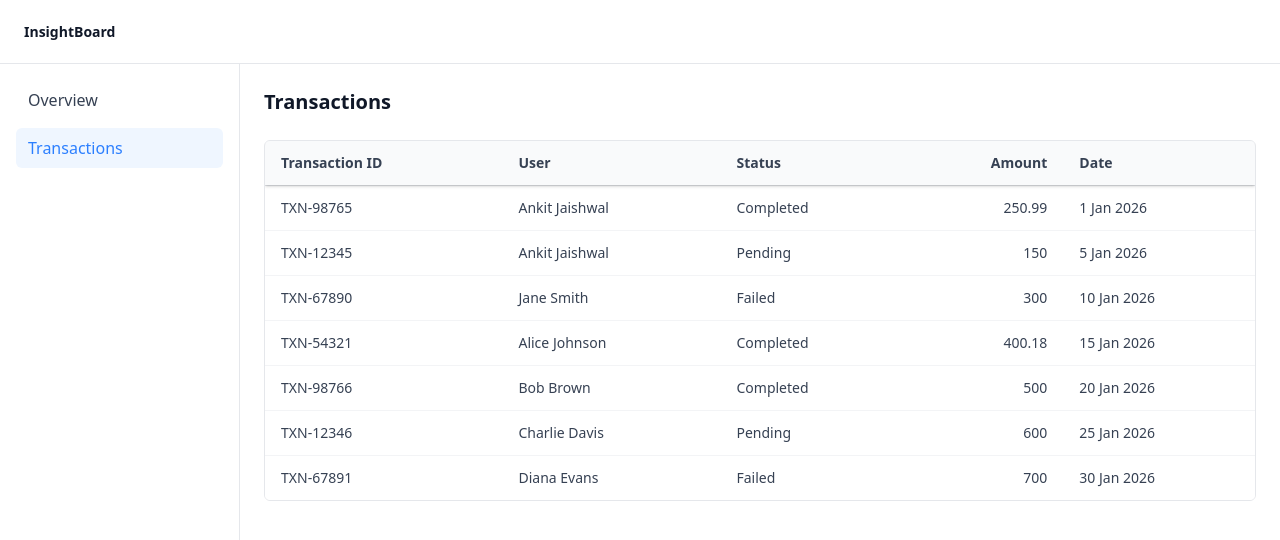
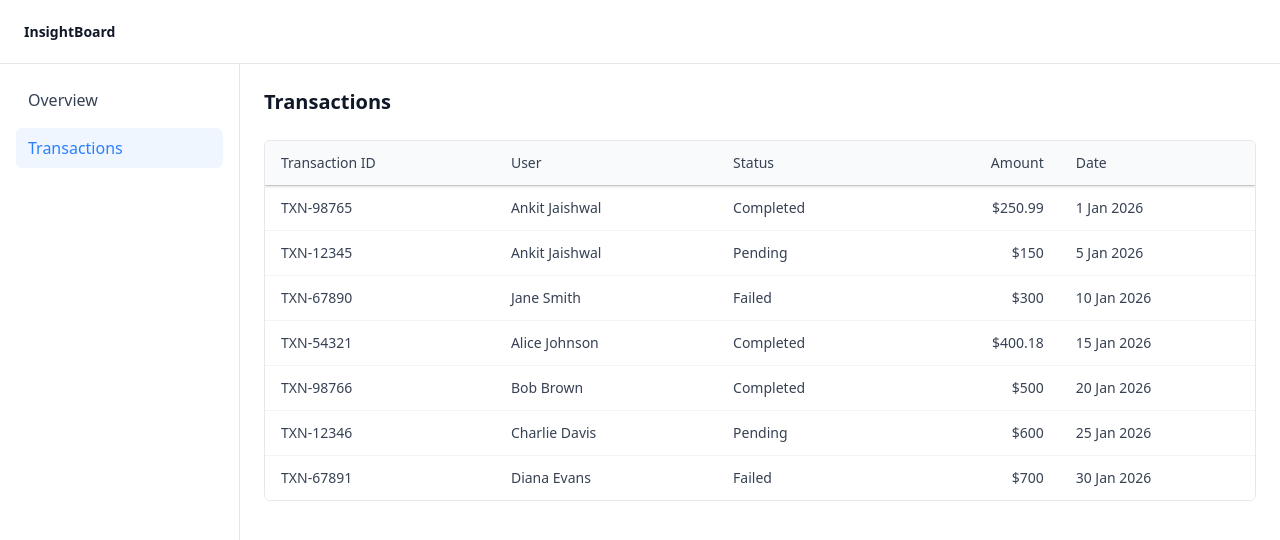
Before and after one commit to ankitjaishwal/Insight-board, a React (Vite) app: page /transactions in a window 1280 px wide. Shown: the top 540 px of the page. Built offline with nearby package versions, Linux system fonts and the light colour scheme.

Commit message:
refactor: introduce column-driven transactions table

```diff
--- a/src/components/Overview.tsx
+++ b/src/components/Overview.tsx
@@ -1,5 +1,5 @@
-import type { Metrics } from "../utils";
 import MetricCard from "./MetricCard";
+import { type Metrics } from "../types";
 
 const Overview = ({ metrics }: { metrics: Metrics }) => {
   return (
--- a/src/components/TransactionsTable.tsx
+++ b/src/components/TransactionsTable.tsx
@@ -1,24 +1,22 @@
-import type { Transaction } from "../mocks/transactions.mock";
+import type { Transaction, TransactionColumn } from "../types";
 
 const TransactionsTable = ({
   columns,
   data,
 }: {
-  columns: { header: string; accessor: string; alignment?: string }[];
+  columns: TransactionColumn[];
   data: Transaction[];
 }) => {
   return (
-    /* 1. Wrapper controls the scrolling */
     <div className="w-full border border-gray-200 rounded-md max-h-[calc(100vh-140px)] overflow-auto">
       <table className="w-full border-collapse">
-        {/* 2. top-0 is required for sticky to work */}
         <thead className="bg-gray-50 sticky top-0 z-10 shadow-sm">
           <tr>
             {columns.map((column) => (
               <th
-                key={column.accessor}
-                className={`px-4 py-3 text-left text-sm font-semibold text-gray-700 border-b border-gray-200 ${
-                  column.alignment === "right" ? "text-right" : ""
+                key={column.key}
+                className={`px-4 py-3 text-left text-sm font-medium text-gray-700 border-b border-gray-200 ${
+                  column.align === "right" ? "text-right" : ""
                 }`}
               >
                 {column.header}
@@ -37,20 +35,21 @@ const TransactionsTable = ({
               </td>
             </tr>
           ) : (
-            data.map((row, idx) => (
+            data.map((row) => (
               <tr
-                key={row.transactionId || idx}
+                key={row.transactionId}
                 className="border-b border-gray-100 hover:bg-gray-50 cursor-pointer last:border-0"
               >
-                {/* 3. Make the cells dynamic based on columns */}
                 {columns.map((col) => (
                   <td
-                    key={col.accessor}
+                    key={col.key}
                     className={`px-4 py-3 text-sm text-gray-700 ${
-                      col.alignment === "right" ? "text-right" : ""
+                      col.align === "right" ? "text-right" : ""
                     }`}
                   >
-                    {row[col.accessor as keyof Transaction]}
+                    {col.render
+                      ? col.render(row[col.key as keyof Transaction])
+                      : row[col.key as keyof Transaction]}
                   </td>
                 ))}
               </tr>
--- a/src/mocks/transactions.mock.ts
+++ b/src/mocks/transactions.mock.ts
@@ -1,10 +1,4 @@
-export type Transaction = {
-  transactionId: string;
-  user: string;
-  status: string;
-  amount: number;
-  date: string;
-};
+import type { Transaction } from "../types";
 
 export const transactions: Transaction[] = [
   {
@@ -12,48 +6,48 @@ export const transactions: Transaction[] = [
     user: "Ankit Jaishwal",
     status: "Completed",
     amount: 250.99,
-    date: "1 Jan 2026",
+    date: "2026-01-01",
   },
   {
     transactionId: "TXN-12345",
     user: "Ankit Jaishwal",
     status: "Pending",
     amount: 150,
-    date: "5 Jan 2026",
+    date: "2026-01-05",
   },
   {
     transactionId: "TXN-67890",
     user: "Jane Smith",
     status: "Failed",
     amount: 300,
-    date: "10 Jan 2026",
+    date: "2026-01-10",
   },
   {
     transactionId: "TXN-54321",
     user: "Alice Johnson",
     status: "Completed",
     amount: 400.18,
-    date: "15 Jan 2026",
+    date: "2026-01-15",
   },
   {
     transactionId: "TXN-98766",
     user: "Bob Brown",
     status: "Completed",
     amount: 500,
-    date: "20 Jan 2026",
+    date: "2026-01-20",
   },
   {
     transactionId: "TXN-12346",
     user: "Charlie Davis",
     status: "Pending",
     amount: 600,
-    date: "25 Jan 2026",
+    date: "2026-01-25",
   },
   {
     transactionId: "TXN-67891",
     user: "Diana Evans",
     status: "Failed",
     amount: 700,
-    date: "30 Jan 2026",
+    date: "2026-01-30",
   },
 ];
--- a/src/pages/TransactionsPage.tsx
+++ b/src/pages/TransactionsPage.tsx
@@ -1,12 +1,23 @@
 import TransactionsTable from "../components/TransactionsTable";
 import { transactions } from "../mocks/transactions.mock";
+import type { TransactionColumn } from "../types";
+import { formatDate } from "../utils";
 
-const columns = [
-  { header: "Transaction ID", accessor: "transactionId" },
-  { header: "User", accessor: "user" },
-  { header: "Status", accessor: "status" },
-  { header: "Amount", accessor: "amount", alignment: "right" },
-  { header: "Date", accessor: "date" },
+const columns: TransactionColumn[] = [
+  { key: "transactionId", header: "Transaction ID" },
+  { key: "user", header: "User" },
+  { key: "status", header: "Status" },
+  {
+    key: "amount",
+    header: "Amount",
+    align: "right",
+    render: (value) => `$${value}`,
+  },
+  {
+    key: "date",
+    header: "Date",
+    render: (value) => formatDate(value as string),
+  },
 ];
 
 const TransactionsPage = () => {
--- /dev/null
+++ b/src/types/index.ts
@@ -0,0 +1,7 @@
+import { type Metrics } from "./metrics";
+import type {
+  Transaction,
+  TransactionColumn,
+} from "./transaction";
+
+export type { Metrics, Transaction, TransactionColumn };
--- /dev/null
+++ b/src/types/metrics.ts
@@ -0,0 +1,6 @@
+export type Metrics = {
+  totalUsers: number;
+  totalAmount: number;
+  totalTransactions: number;
+  successRate: number;
+};
--- /dev/null
+++ b/src/types/transaction.ts
@@ -0,0 +1,16 @@
+import type { ReactNode } from "react";
+
+export type Transaction = {
+  transactionId: string;
+  user: string;
+  status: string;
+  amount: number;
+  date: string;
+};
+
+export type TransactionColumn = {
+  key: string;
+  header: string;
+  align?: "left" | "right";
+  render?: (value: string | number) => ReactNode;
+};
--- a/src/utils.ts
+++ b/src/utils.ts
@@ -1,11 +1,4 @@
-import { type Transaction } from "./mocks/transactions.mock";
-
-export interface Metrics {
-  totalUsers: number;
-  totalAmount: number;
-  totalTransactions: number;
-  successRate: number;
-}
+import type { Metrics, Transaction } from "./types";
 
 export const deriveMetrics = (transactions: Transaction[]): Metrics => {
   const totalUsers = new Set(transactions.map((tx) => tx.user)).size;
@@ -28,3 +21,14 @@ export const deriveMetrics = (transactions: Transaction[]): Metrics => {
     successRate,
   };
 };
+
+export const formatDate = (dateStr: string) => {
+  const [year, month, day] = dateStr.split("-").map(Number);
+  const date = new Date(year, month - 1, day);
+
+  const dayNum = date.getDate();
+  const monthName = date.toLocaleString("en-US", { month: "short" });
+  const yearNum = date.getFullYear();
+
+  return `${dayNum} ${monthName} ${yearNum}`;
+};
```
Also changed, not shown: 1 other file (tests, documents, lock files or other folders).
